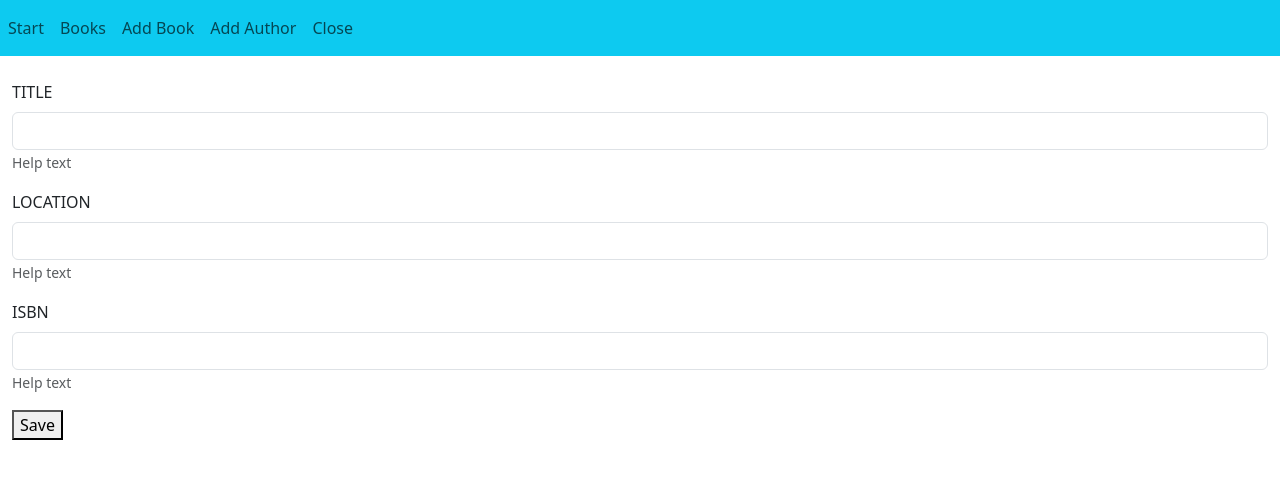
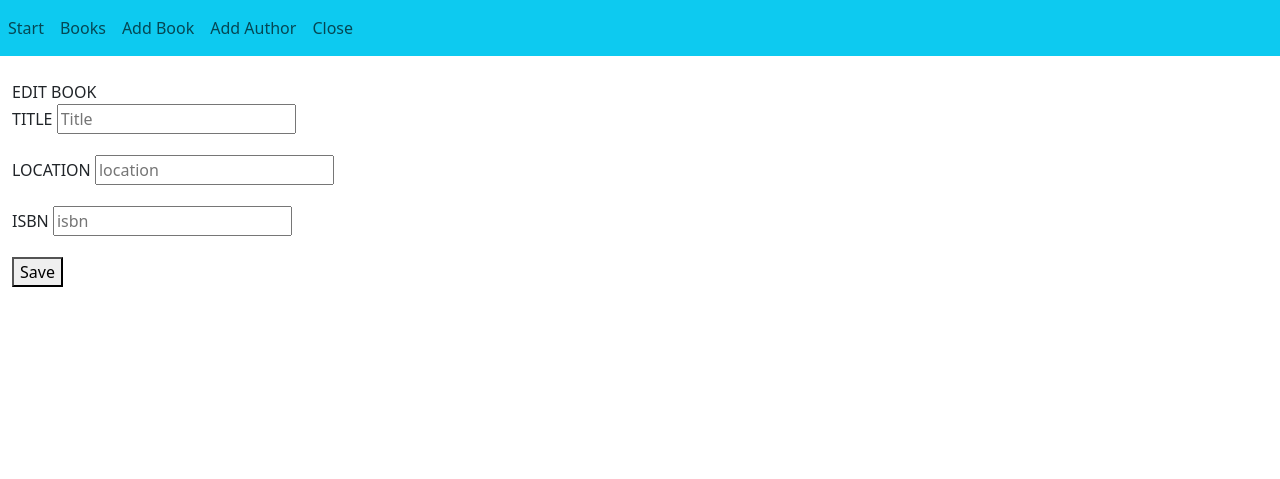
Before and after one commit to tz-tz-tz/dmonzon76, a Flask app: template app/templates/Books/edit_book.html in a window 1280 px wide. Shown: the top 479 px of the page. Run offline with Flask 3, Linux system fonts and the light colour scheme; the template is opened without the code that fills it, so the values that code supplies are empty; some libraries are stand-ins or nearby versions.

Commit message:
modificaciones 15/9

```diff
--- a/app/app.py
+++ b/app/app.py
@@ -46,13 +46,17 @@ def addbooks():
         return redirect(url_for('index'))
 
 
-@app.route('/edit_book/<id>')
-def edit_book(id):
-    cur = mysql.connection.cursor()
-    cur.execute("SELECT * FROM users WHERE id = %s", (id,))
-    data = cur.fetchall()
-    print(data[0])
-    return render_template('Books/edit_book.html', book = data[0])
+@app.route('/Books/edit_book/<id>')
+def edit_book( id):
+    try:
+        cur = mysql.connection.cursor()
+        cur.execute("SELECT title, location , isbn FROM titles WHERE id = %s", (id,))
+        title = cur.fetchone()
+        mysql.connection.commit()
+        return render_template('Books/edit_book.html', title=title)
+    except Exception as e:
+        # Handle the exception (e.g., log it or return an error page)
+        return f"Error: {str(e)}"
 
 @app.route('/update/<id>')
 def update_title(id):
@@ -74,12 +78,12 @@ def update_title(id):
         return render_template('Books/books.html', titles=data)
 
 
-@app.route("/delete_book/<int:id>", methods=['GET', 'POST'])
+@app.route("/delete_book/<id>", methods=['GET', 'POST'])
 def delete_book(id):
     try:
         cur = mysql.connection.cursor()
         cur.execute('USE biblos12')  # Select the database
-        cur.execute('DELETE FROM titles WHERE idtitles = id', (id))
+        cur.execute('DELETE FROM titles WHERE id=%s',(id,))
         mysql.connection.commit()
 
         # Fetch updated data (if needed)
--- a/app/templates/Books/books.html
+++ b/app/templates/Books/books.html
@@ -24,8 +24,8 @@
                 <td>{{ title.4 }}</td>
                 <td>{{ title.5 }}</td>
                 <td>
-                    <a href="/edit_book/{{title.0}}" class="btn btn-success">edit</a>
-                    <a href="/delete_book/ {{title.0}}"class="btn btn-danger btn-delete">Delete</a>
+                    <a href='/Books/edit_book/<id>' class="btn btn-success">edit</a>
+                    <a href="/delete_book/{{title.0}}"class="btn btn-danger btn-delete">Delete</a>
 
                 </td>
             </tr>
@@ -34,5 +34,5 @@
         </tbody>
     </table>
 </div>
+{% endblock %}
 {% include 'Books/footer.html' %}
-{% endblock %}
--- a/app/templates/Books/edit_book.html
+++ b/app/templates/Books/edit_book.html
@@ -1,31 +1,35 @@
 {% include 'Books/head.html' %}
-
-<form action="/update" method="POST">
-<meta name="viewport" content="width=device-width, initial-scale=1">
-<form action="/books/addbooks" method="POST">
+<form>
+{% block titulo %}
+EDIT BOOK
+{% endblock %}
+{% block content %}
+<div classs="row">
+    <div class="col 4"></div>
+    <div class="col 4"></div>
+<form action="/Books/edit_book/{{ id }}" method="POST">
+    <input type="hidden" name="id" value="{{ id }}">
 
     <div class="mb-3">
-<label for="" class="form-label">TITLE</label>
-<input type="text" class="form-control" title=""id=""aria-describedby="helpId" placeholder="{{title.1}}"/>
-<small id="helpId" class="form-text text-muted">Help text</small>
-</div>
-
-
-<div class="mb-3">
-<label for="" class="form-label">LOCATION</label>
-<input type="text" class="form-control" location=""id=""aria-describedby="helpId" placceholder="{{title.2}}"/>
-<small id="helpId" class="form-text text-muted">Help text</small>
+        <label for="title" class="form-label">TITLE</label>
+        <input value="{{ title }}" required type="text" class="input" placeholder="Title" name="title" id="title">
     </div>
     <div class="mb-3">
-<label for="" class="form-label">ISBN</label>
-<input type="text" class="form-control" isbn=""id=""aria-describedby="helpId" placceholder="{{title.3}}"/>
-<small id="helpId" class="form-text text-muted">Help text</small>
+        <label for="title" class="form-label">LOCATION</label>
+        <input value="{{ location }}" required type="text" class="input" placeholder="location" name="location" id="location">
     </div>
-
+    <div class="mb-3">
+        <label for="title" class="form-label">ISBN</label>
+        <input value="{{ isbn }}" required type="text" class="input" placeholder="isbn" name="isbn" id="isbn">
+    </div>
     <button type="submit">
         Save
     </button>
-
+    {% endblock %}
 </form>
 
+
 {% include 'Books/footer.html' %}
+
+    <div class="col 4"></div>
+</div>
```
Lines whose indentation alone changed are shown as unchanged.
